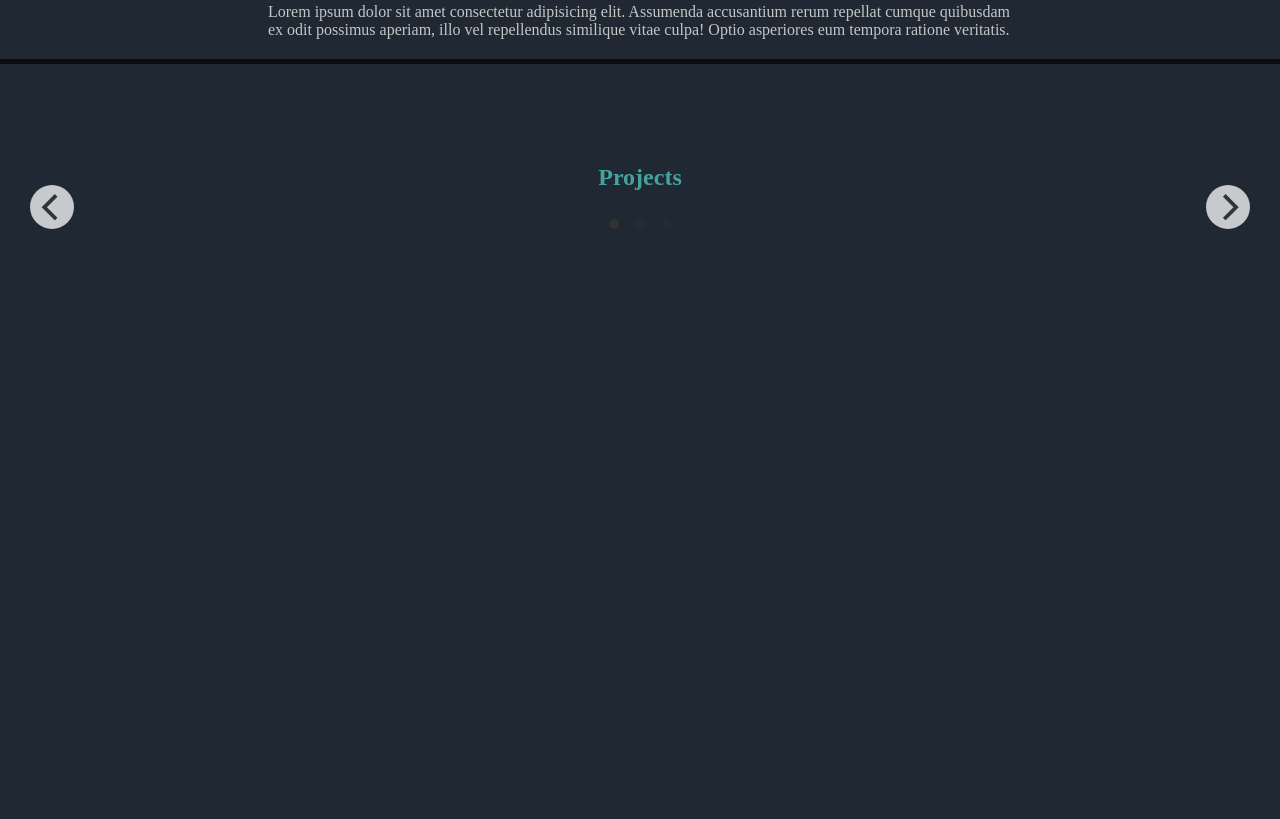
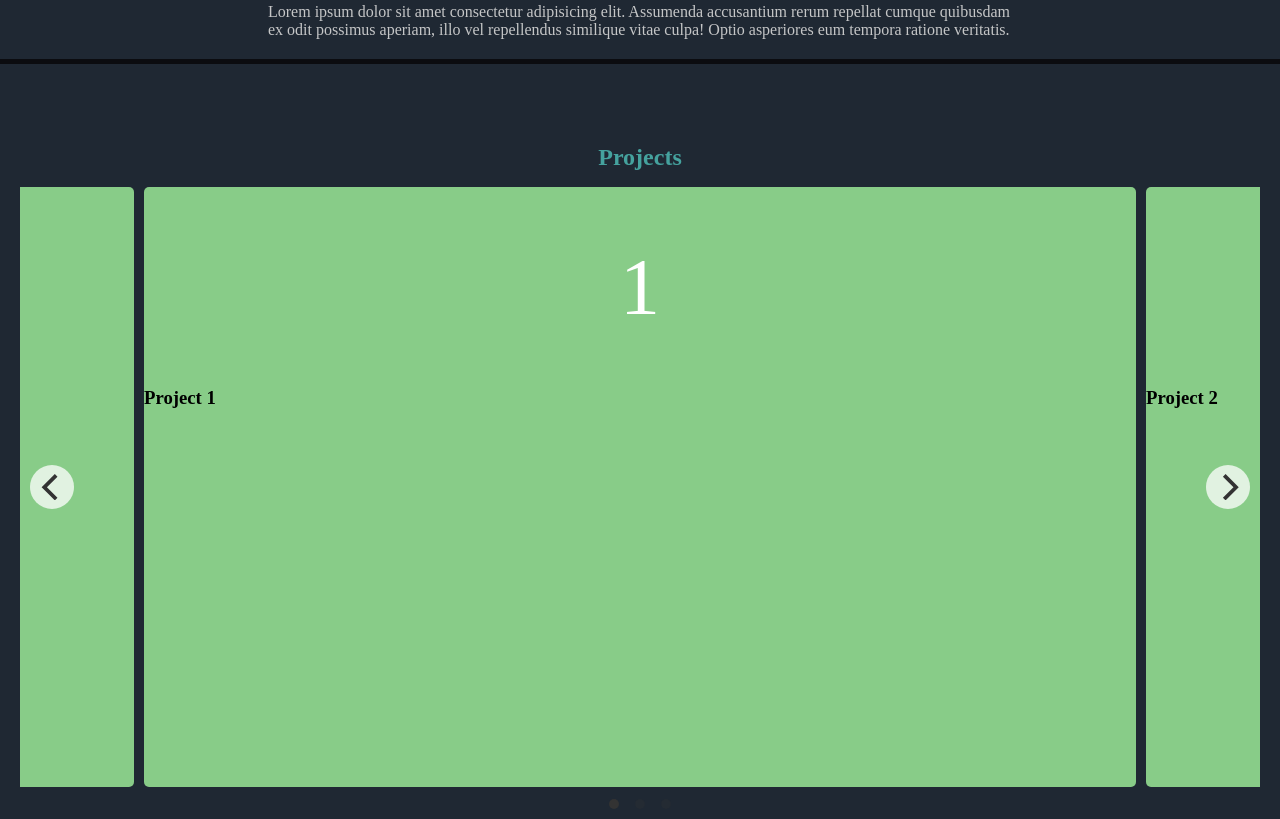
Before and after one commit to dav-armour/Portfolio, a plain HTML site: page index.html in a window 1280 px wide. Shown: the part 1541-2360 px from the top of the page. Drawn offline with nearby package versions, Linux system fonts and the light colour scheme; no server answers.

Commit message:
fix sizing of project boxes

```diff
--- a/index.html
+++ b/index.html
@@ -49,7 +49,7 @@
   </section>
   <section id="projects">
     <h2>Projects</h2>
-    <div class="carousel" data-flickity='{ "wrapAround": true }'>
+    <div class="carousel" id="project-carousel">
       <div class="carousel-cell">
         <h3>Project 1</h3>
       </div>
--- a/scripts/main.js
+++ b/scripts/main.js
@@ -19,8 +19,17 @@ $(function() {
       });
     };
   });
+
+  $('#project-carousel').flickity({
+    // options
+    wrapAround: true,
+    groupCells: true
+    // cellAlign: 'left',
+    // contain: true
+  });
+
 });
 
-  particlesJS.load('particles-js', 'https://api.myjson.com/bins/1c12jw', function() {
+particlesJS.load('particles-js', 'https://api.myjson.com/bins/1c12jw', function() {
   console.log('callback - particles.js config loaded');
 });
--- a/scss/main.scss
+++ b/scss/main.scss
@@ -162,8 +162,8 @@ nav {
 
 #projects {
   .carousel-cell {
-    width: 66%;
-    height: 100%;
+    width: 80%;
+    height: 75vh;
     margin-right: 10px;
     background: #8C8;
     border-radius: 5px;
@@ -225,7 +225,7 @@ nav {
 
 @media (min-width: 600px) {
   h2 {
-    margin-top: 80px;
+    margin-top: 60px;
     text-align: center;
   }
 
```
Also changed, not shown: css/main.css.
